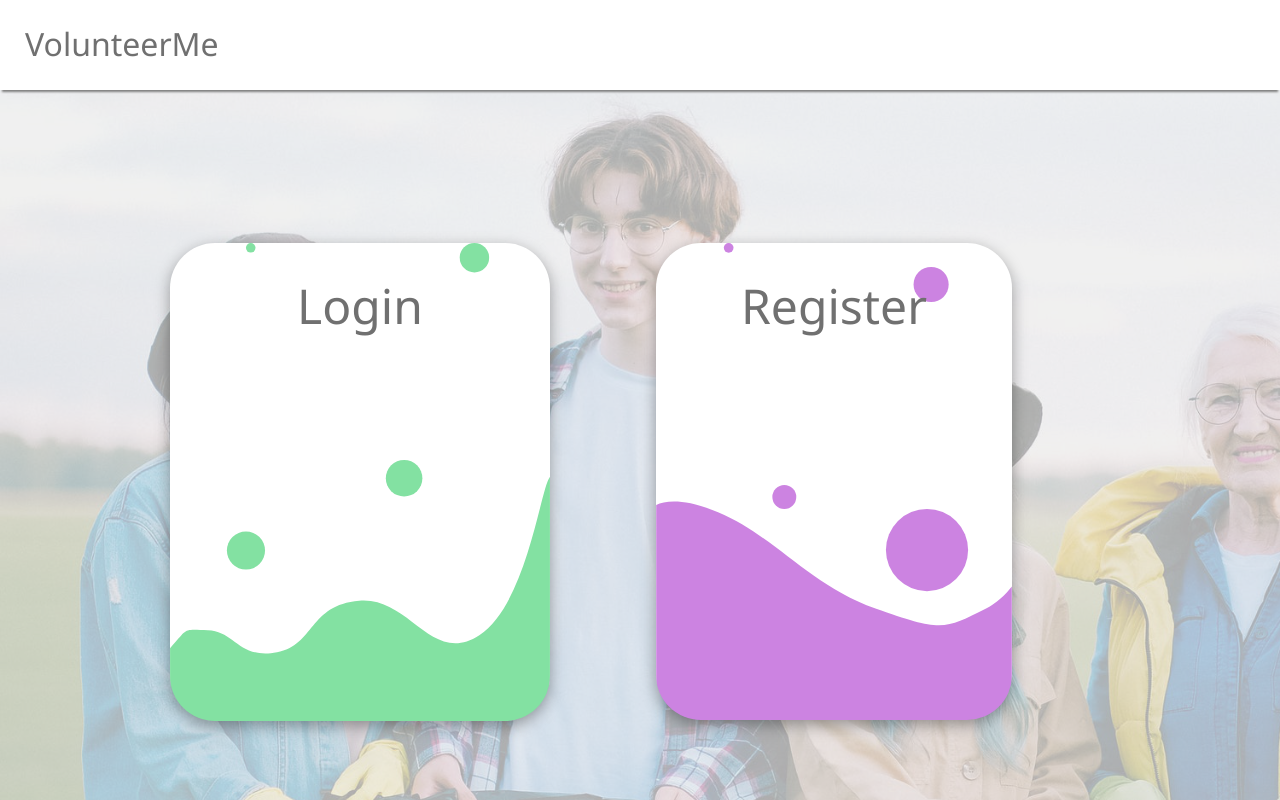
After one commit to RBHNirvana/NWHacks, a Flask app: template app/templates/orgregister.html in a window 1280 px wide. The commit adds this page. Run offline with Flask 2, Linux system fonts and the light colour scheme; the template is opened without the code that fills it, so the values that code supplies are empty.

Commit message:
Created organization registration and login page.

```diff
--- a/app/templates/index.html
+++ b/app/templates/index.html
@@ -16,7 +16,7 @@
             I am a <br/><b>volunteer</b>
           </p>
         </div>
-      <div class="button button2" >
+      <div class="button button2">
         <p>
             I am an <br /><b>organization</b>
         </p>
--- /dev/null
+++ b/app/templates/orgregister.html
@@ -0,0 +1,25 @@
+{% extends 'base.html' %}
+
+{% block head %}
+<link rel="stylesheet" href="../static/index.css">
+<title>Organization Login</title>
+{% endblock %}
+
+{% block content %}
+<body>
+  <div class="header">
+    <h1>VolunteerMe</h1>
+  </div>
+  <div class ="button-container">
+      <div class="button button1" >
+        <p>
+          <b>Login</b>
+        </p>
+      </div>
+    <div class="button button2" >
+      <p>
+          <b>Register</b>
+      </p>
+  </div>
+  </body>
+{% endblock %}
```
